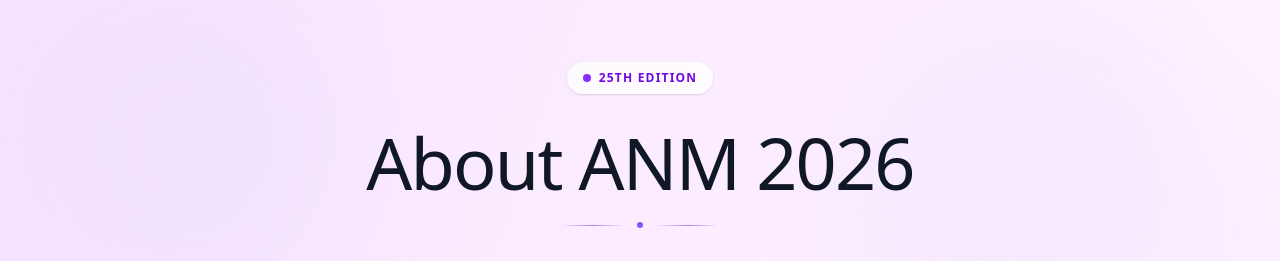
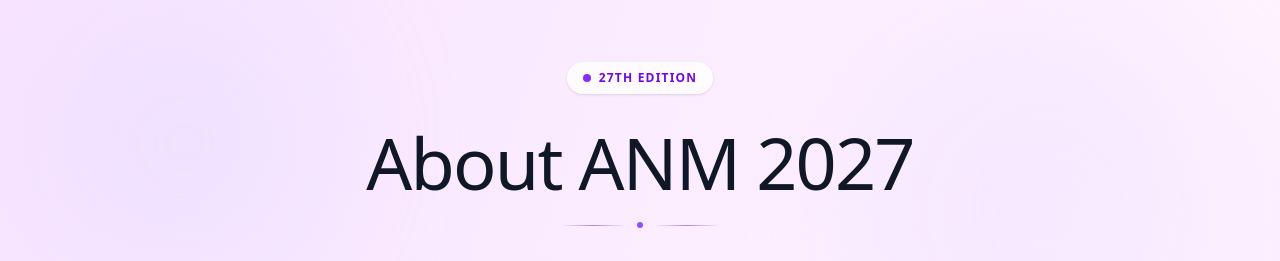
Before and after one commit to Abhijith-Suresh2283/nanoportugal, a React (Vite) app: page /about in a window 1280 px wide. Shown: the part 267-528 px from the top of the page. Built offline with nearby package versions, Linux system fonts and the light colour scheme; no server answers.

Commit message:
Update About.jsx

```diff
--- a/src/components/About.jsx
+++ b/src/components/About.jsx
@@ -22,12 +22,12 @@ export default function About() {
           <div className="inline-flex items-center gap-2 px-4 py-2 bg-white/80 backdrop-blur-sm rounded-full mb-8 shadow-sm">
             <div className="w-2 h-2 bg-violet-600 rounded-full animate-pulse" />
             <span className="text-xs uppercase tracking-widest text-violet-700 font-semibold">
-              25th Edition
+              27th Edition
             </span>
           </div>
 
           <h1 className="text-5xl sm:text-7xl font-extralight mb-6 tracking-tight">
-            About <span className="font-light">ANM 2026</span>
+            About <span className="font-light">ANM 2027</span>
           </h1>
 
           <div className="flex items-center gap-3 justify-center mb-8">
```
